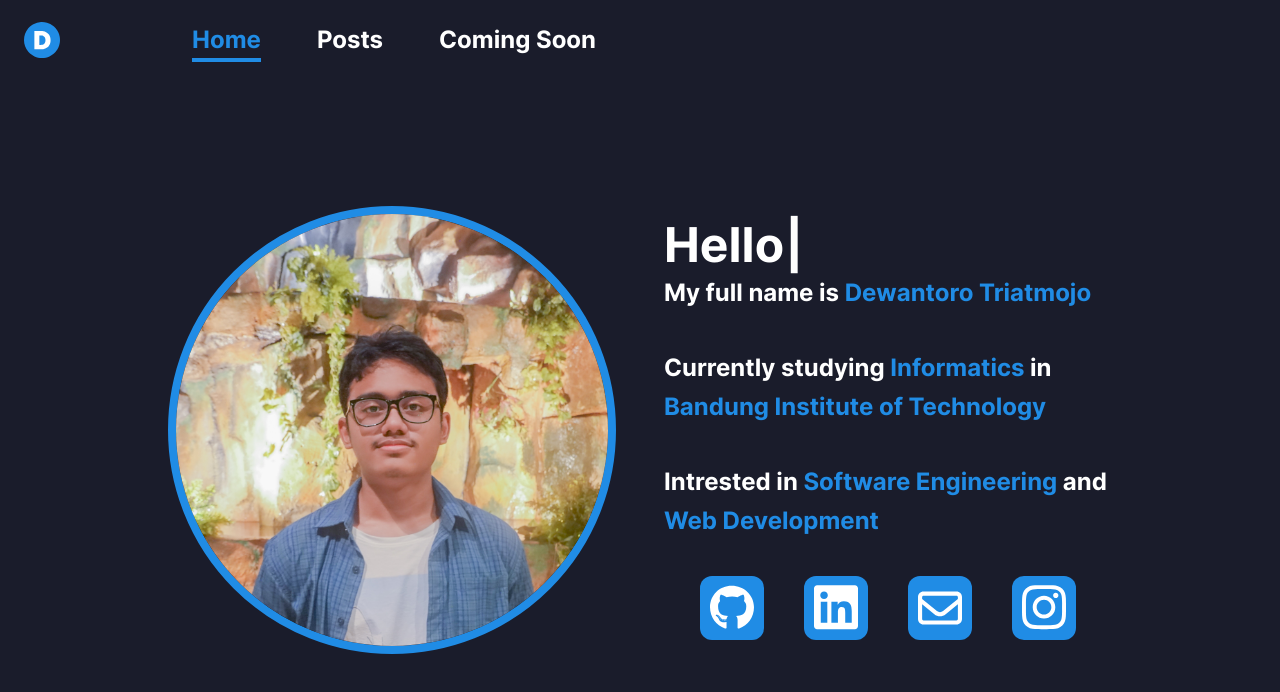
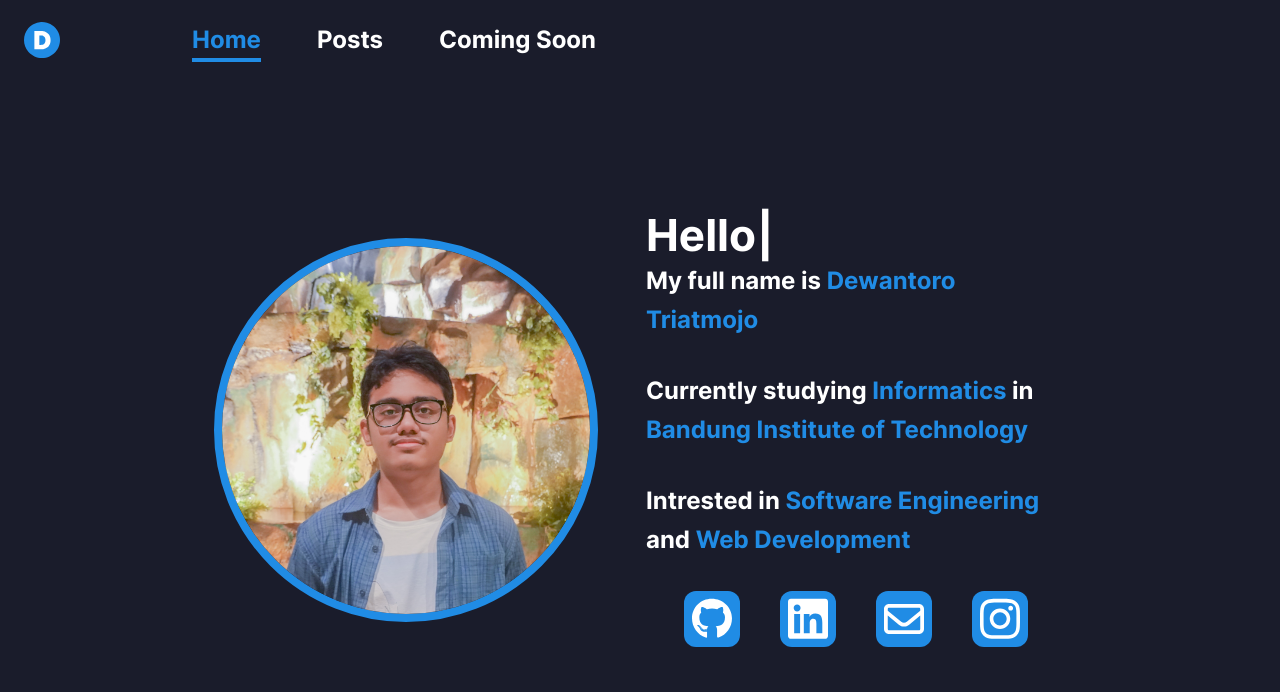
Before and after one commit to dewodt/dewodt-website, a Next.js app: page / in a window 1280 px wide. Shown: the top 692 px of the page. Built offline with nearby package versions, Linux system fonts and the light colour scheme.

Commit message:
Made home page to one two break points only

```diff
--- a/components/contactbutton.tsx
+++ b/components/contactbutton.tsx
@@ -29,12 +29,12 @@ export default function ContactButton() {
   ];
 
   return (
-    <div className="flex flex-row justify-center gap-x-6 md:gap-x-10">
+    <div className="flex flex-row justify-center gap-x-6 lg:gap-x-10">
       {itemObj.map((item, index) => (
         <Link key={index} href={item.link}>
-          <button className="group flex h-12 w-12 items-center justify-center rounded-xl bg-[#208ce5] duration-300 hover:-translate-y-1 hover:scale-110 hover:bg-[white] lg:h-16 lg:w-16">
+          <button className="group flex h-12 w-12 items-center justify-center rounded-xl bg-[#208ce5] duration-300 hover:-translate-y-1 hover:scale-110 hover:bg-[white] lg:h-14 lg:w-14">
             <svg
-              className="w-8 fill-[white] group-hover:fill-[#208ce5] lg:w-11"
+              className="w-8 fill-[white] group-hover:fill-[#208ce5] lg:w-10"
               xmlns="http://www.w3.org/2000/svg"
               viewBox={item.viewBox}
             >
--- a/components/profile.tsx
+++ b/components/profile.tsx
@@ -2,8 +2,8 @@ import Typewriter from "typewriter-effect";
 
 export default function Profile() {
   return (
-    <div className="w-full max-w-xs text-center text-lg font-bold leading-relaxed sm:text-left md:text-xl md:leading-relaxed lg:max-w-md lg:text-2xl lg:leading-relaxed">
-      <p className="text-3xl md:mb-1 lg:text-5xl">
+    <div className="w-full max-w-xs text-center text-lg font-bold leading-relaxed sm:text-left md:max-w-[320px] lg:max-w-[420px] lg:text-2xl lg:leading-relaxed">
+      <div className="text-3xl md:mb-1 lg:text-[2.75rem] lg:leading-none">
         <Typewriter
           options={{
             autoStart: true,
@@ -18,21 +18,21 @@ export default function Profile() {
               .start();
           }}
         />
-      </p>
-      <p className="mb-6 md:mb-9">
+      </div>
+      <div className="mb-6 lg:mb-8">
         My full name is{" "}
         <span className="text-[#208ce5]">Dewantoro Triatmojo</span>
-      </p>
-      <p className="mb-6 md:mb-9">
+      </div>
+      <div className="mb-6 lg:mb-8">
         Currently studying <span className="text-[#208ce5]">Informatics</span>{" "}
         in
         <span className="text-[#208ce5]"> Bandung Institute of Technology</span>
-      </p>
-      <p className="mb-6 md:mb-9">
+      </div>
+      <div className="mb-6 lg:mb-8">
         Intrested in{" "}
         <span className="text-[#208ce5]">Software Engineering </span>and{" "}
         <span className="text-[#208ce5]">Web Development</span>
-      </p>
+      </div>
     </div>
   );
 }
--- a/pages/index.tsx
+++ b/pages/index.tsx
@@ -14,7 +14,7 @@ export default function Home() {
         <Image
           src={Photo}
           alt="Dewo"
-          className="w-full max-w-[300px] rounded-[50%] border-8 border-solid border-[#208ce5] sm:w-80 sm:max-w-none md:w-96 lg:w-[28rem]"
+          className="w-64 rounded-[50%] border-8 border-solid border-[#208ce5] lg:w-96"
           priority={true}
         />
         <div className="block">
```
